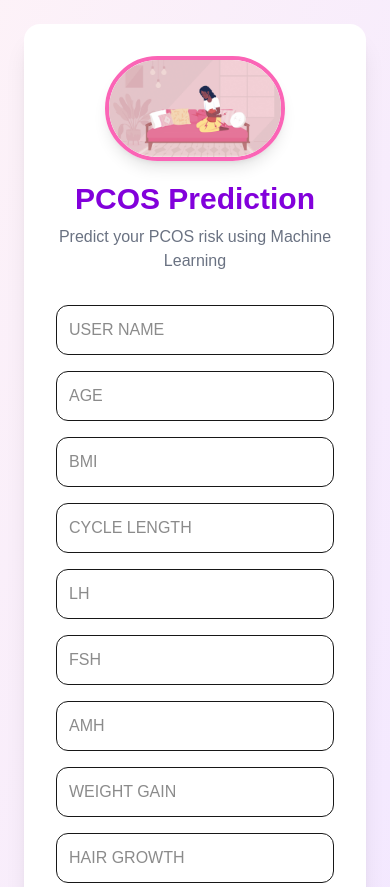
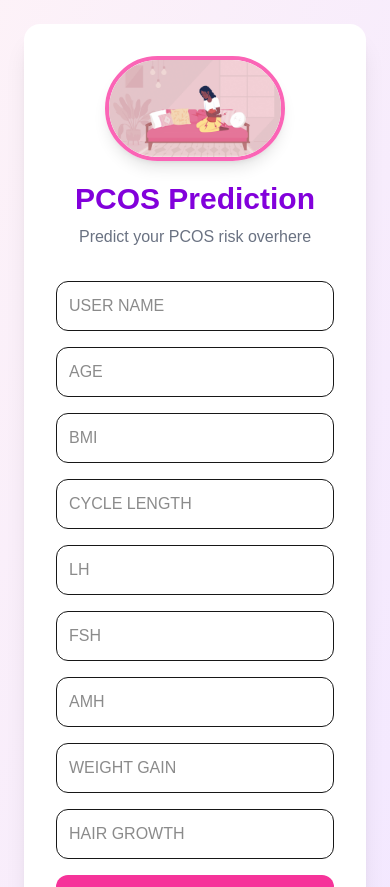
Before and after one commit to BattenaMaheswari/BloomHer-AI, a Next.js app in the folder frontend/: page /pcos in a window 390 px wide. Shown: the top 887 px of the page. Built offline with nearby package versions, Linux system fonts and the light colour scheme; no server answers.

Commit message:
Updated responsive home page and enhanced PCOS page

```diff
--- a/frontend/app/page.tsx
+++ b/frontend/app/page.tsx
@@ -67,11 +67,11 @@ export default function Home() {
 
           <div>
 
-            <h2 className="text-5xl lg:text-6xl font-bold text-purple-800 leading-tight mb-6">
+            <h3 className="text-5xl lg:text-6xl font-bold text-purple-800 leading-tight mb-6">
 
               Your Personal Women's Health Companion
 
-            </h2>
+            </h3>
 
             <p className="text-xl text-gray-600 mb-8">
 
--- a/frontend/app/pcos/page.tsx
+++ b/frontend/app/pcos/page.tsx
@@ -138,7 +138,7 @@ export default function PCOSPage() {
           </h1>
 
           <p className="text-gray-500 mt-2 text-center">
-            Predict your PCOS risk using Machine Learning
+            Predict your PCOS risk overhere
           </p>
 
         </div>
```
